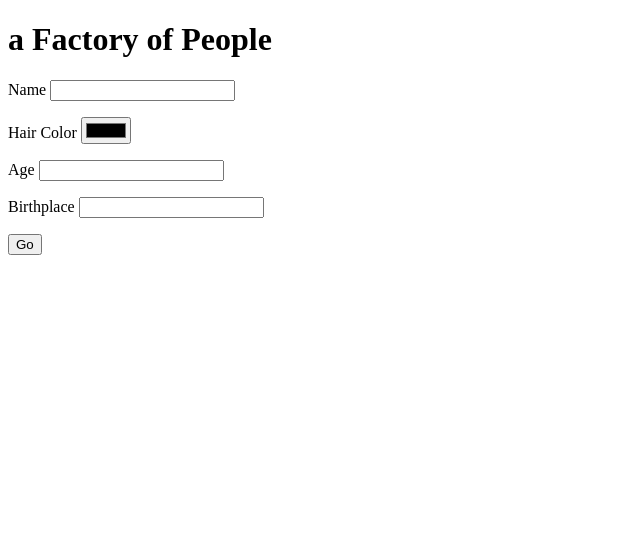
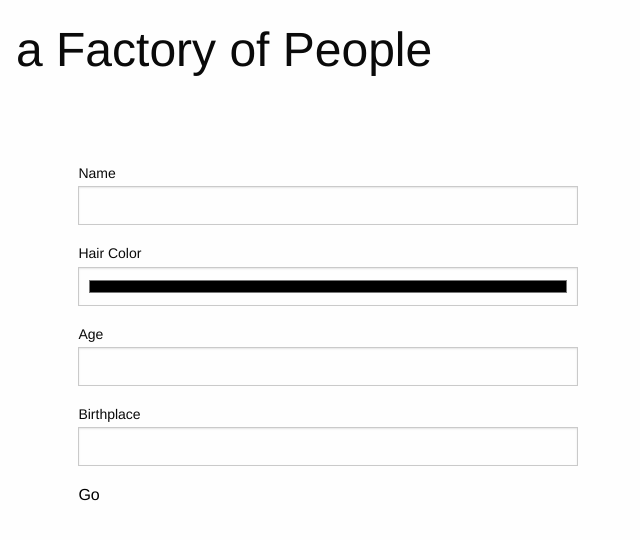
Before and after one commit to xtbc17s1/people-factory, a plain HTML site: page index.html in a window 1280 px wide. Shown: the whole page, without its empty margins (0-640 px from the left). Drawn offline with nearby package versions, Linux system fonts and the light colour scheme.

Commit message:
Add stylesheets

```diff
--- /dev/null
+++ b/index.css
@@ -0,0 +1,50 @@
+body {
+  padding: 1rem;
+}
+
+section > div {
+  width: 80%;
+  margin: 20px auto;
+}
+
+form {
+  margin-top: 50px;
+}
+
+dl {
+  padding: 15px 10px;
+}
+
+dl > li {
+  list-style: none;
+}
+
+dt, dd {
+  display: inline-block;
+  vertical-align: top;
+  width: 48%;
+}
+
+dl:nth-of-type(even) {
+  background-color: WhiteSmoke;
+}
+
+@media (min-width: 700px) {
+  section > div {
+    width: 60%;
+  }
+}
+
+@media (min-width: 900px) {
+  section > div {
+    float: left;
+    margin: 20px 5%;
+    width: 40%;
+  }
+
+  section::after {
+    clear: both;
+    content: "";
+    display: table;
+  }
+}
--- a/index.html
+++ b/index.html
@@ -6,6 +6,8 @@
     <title>People Factory</title>
     <meta name="description" content="">
     <meta name="viewport" content="width=device-width, initial-scale=1">
+    <link rel="stylesheet" href="https://cdnjs.cloudflare.com/ajax/libs/foundation/6.3.1/css/foundation.min.css">
+    <link rel="stylesheet" href="index.css">
   </head>
   <body>
     <h1>a Factory of People</h1>
```
